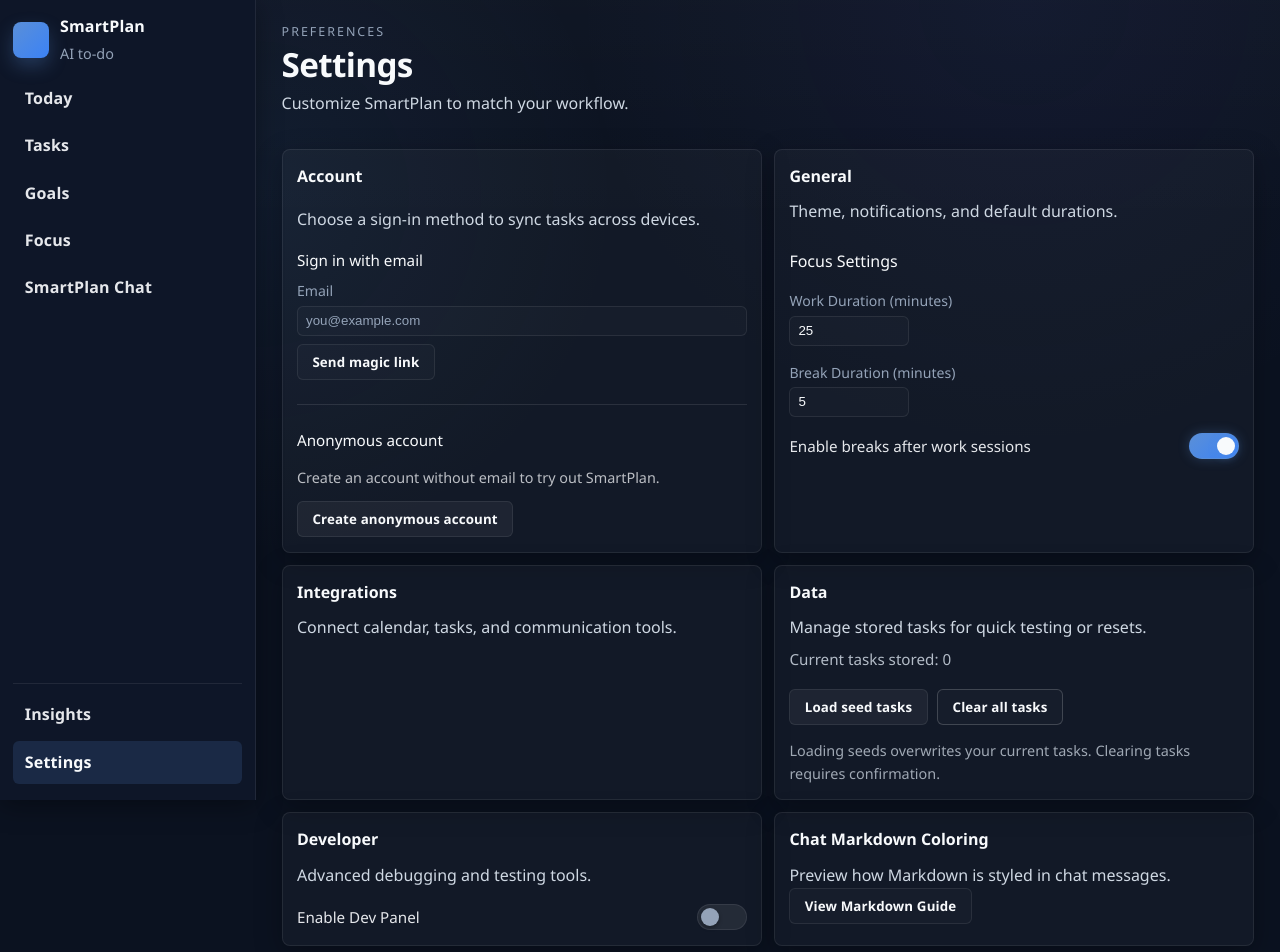
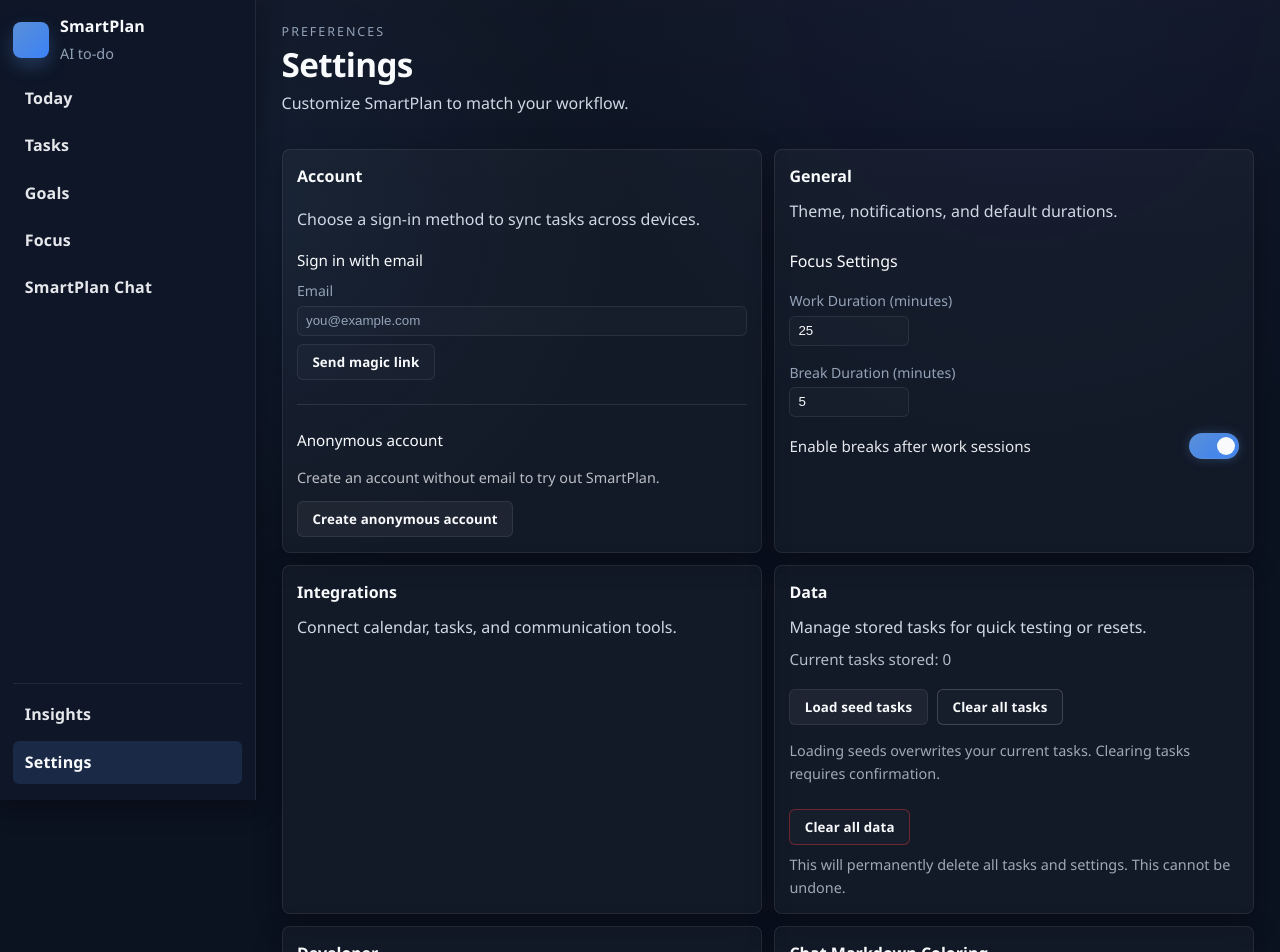
Before and after one commit to D-Pod-dev/smartplan, a React (Vite) app: page /settings in a window 1280 px wide. Shown: the top 952 px of the page. Built offline with nearby package versions, Linux system fonts and the light colour scheme; no server answers.

Commit message:
feat(Settings): add functionality to clear all user data with confirmation

```diff
--- a/src/pages/Settings.jsx
+++ b/src/pages/Settings.jsx
@@ -319,6 +319,33 @@
     }
   }
 
+  const clearAllData = async () => {
+    const confirmed = window.confirm('Delete ALL data including tasks, tags, settings, and conversations? This cannot be undone.')
+    if (!confirmed) return
+
+    // Clear all localStorage data
+    localStorage.setItem('smartplan.tasks', JSON.stringify([]))
+    localStorage.setItem('smartplan.tags', JSON.stringify([]))
+    localStorage.setItem('smartplan.settings.focus', JSON.stringify({ workDuration: 25, breakDuration: 5, enableBreaks: true }))
+
+    setTaskCount(0)
+    setFocusSettings({ workDuration: 25, breakDuration: 5, enableBreaks: true })
+    triggerDataFlash('clear')
+
+    // Also clear from Supabase if logged in
+    if (user && supabase) {
+      try {
+        await supabase.from('tasks').delete().eq('user_id', user.id)
+        await supabase.from('conversations').delete().eq('user_id', user.id)
+        await supabase.from('goals').delete().eq('user_id', user.id)
+        await supabase.from('insights').delete().eq('user_id', user.id)
+        console.log('[Settings] Cleared all data from Supabase')
+      } catch (err) {
+        console.error('[Settings] Failed to clear Supabase data:', err)
+      }
+    }
+  }
+
   const triggerDataFlash = (type) => {
     if (dataFlashTimer.current) {
       clearTimeout(dataFlashTimer.current)
@@ -556,6 +583,14 @@
           <p className="panel__copy" style={{ marginTop: '0.8rem', fontSize: '0.9rem', opacity: 0.75 }}>
             Loading seeds overwrites your current tasks. Clearing tasks requires confirmation.
           </p>
+          <div style={{ marginTop: '1.5rem' }}>
+            <button className="action" type="button" onClick={clearAllData} style={{ borderColor: 'rgba(200, 50, 50, 0.5)' }}>
+              Clear all data
+            </button>
+            <p className="panel__copy" style={{ marginTop: '0.5rem', fontSize: '0.9rem', opacity: 0.75 }}>
+              This will permanently delete all tasks and settings. This cannot be undone.
+            </p>
+          </div>
         </div>
         <div className="panel">
           <div className="panel__title">Developer</div>
@@ -576,22 +611,6 @@
               <p className="panel__copy" style={{ marginTop: '0.5rem', fontSize: '0.875rem', opacity: 0.7 }}>
                 Dev Panel is now available in the sidebar navigation.
               </p>
-              <div className="setting-toggle-row" style={{ marginTop: '1rem' }}>
-                <span className="setting-toggle-label">Show in navigation bar</span>
-                <label className="toggle-switch">
-                  <input
-                    type="checkbox"
-                    checked={localDevInNav}
-                    onChange={handleToggleInNav}
-                  />
-                  <span className="toggle-slider"></span>
-                </label>
-              </div>
-              {localDevInNav && (
-                <p className="panel__copy" style={{ marginTop: '0.5rem', fontSize: '0.875rem', opacity: 0.7 }}>
-                  Dev panel controls are now visible on all pages.
-                </p>
-              )}
               <div className="setting-toggle-row" style={{ marginTop: '1rem' }}>
                 <span className="setting-toggle-label">Show in sidebar</span>
                 <label className="toggle-switch">
```
